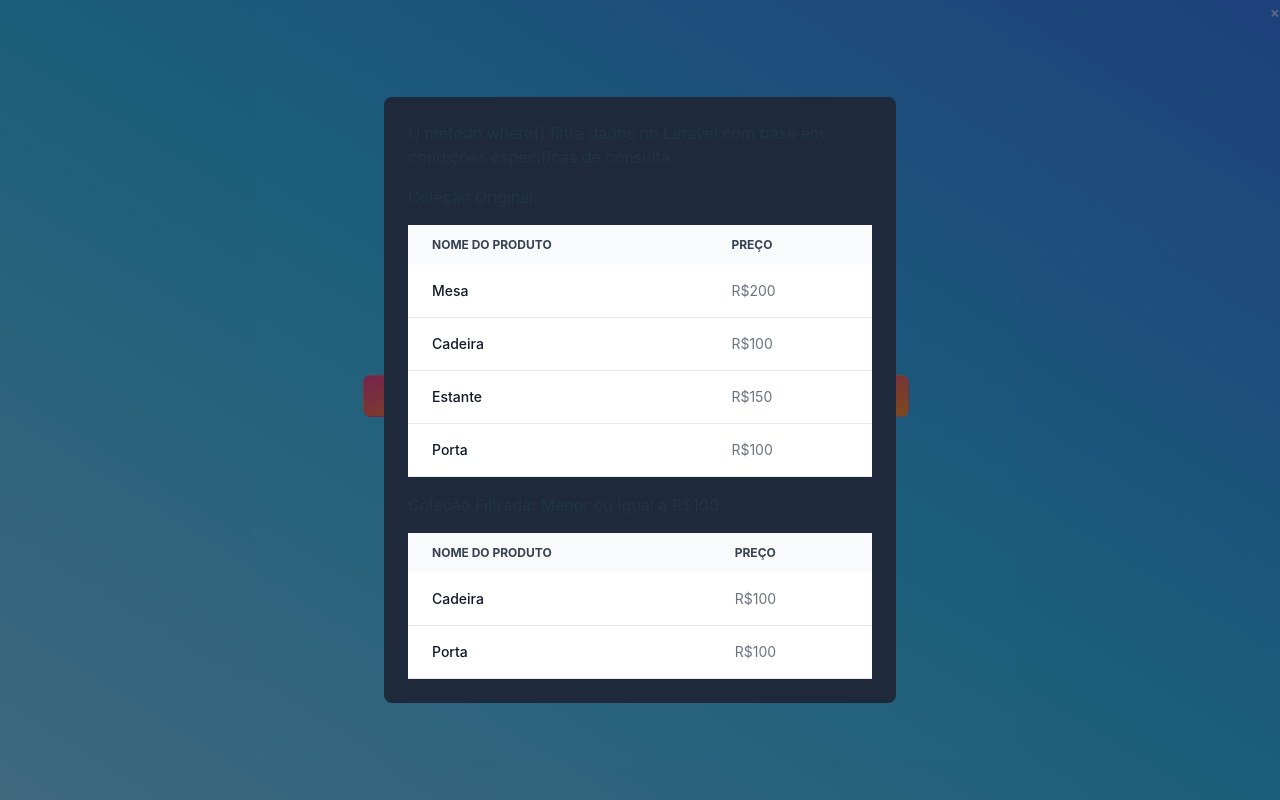
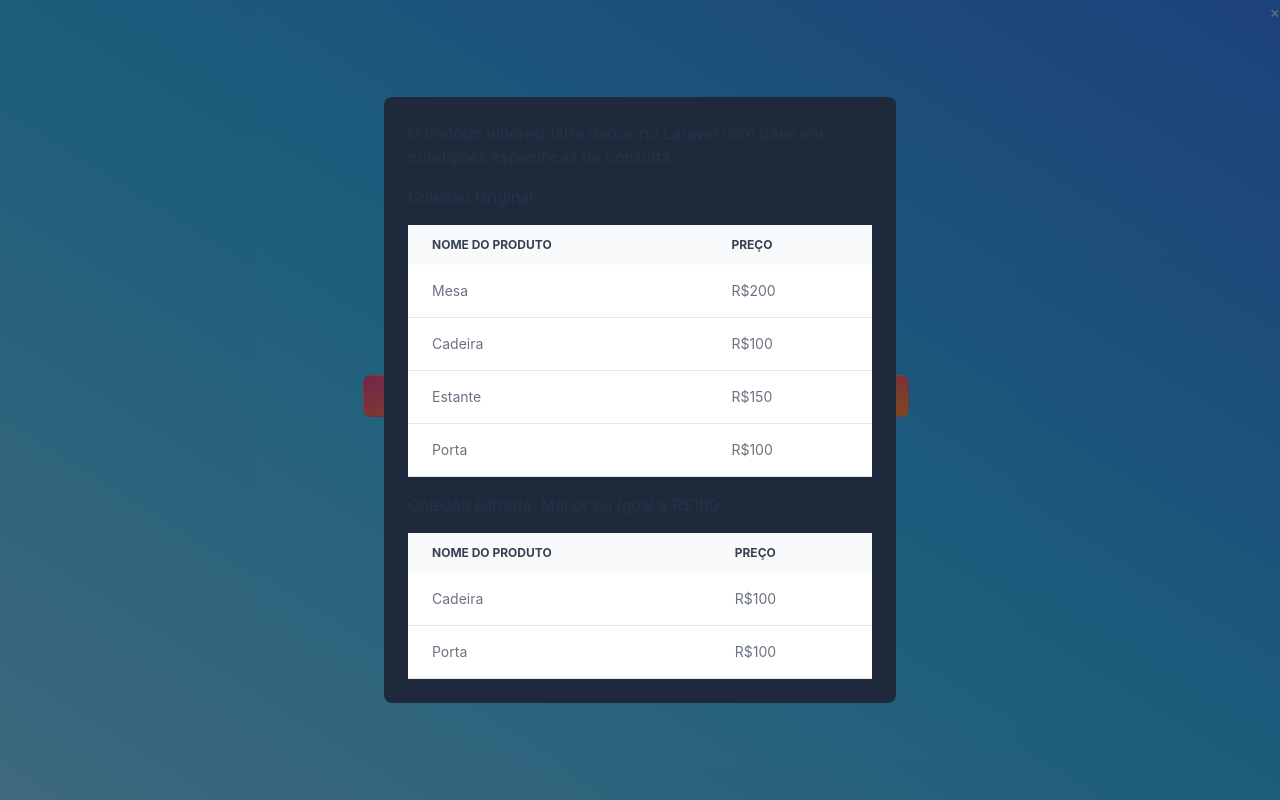
Before and after one commit to thefoxdeveloper/my-project, a React (Vite) app: page / in a window 1280 px wide. Both pictures are taken after a click on the button "where()". Built offline with nearby package versions, Linux system fonts and the light colour scheme.

Commit message:
fix: styling table

```diff
--- a/src/FilteredCollection.jsx
+++ b/src/FilteredCollection.jsx
@@ -23,8 +23,8 @@ class FilteredCollection extends React.Component {
         </p>
         <div className="relative overflow-x-auto mb-4">
           <h2 className="mb-4">Coleção Original:</h2>
-          <table className="w-full text-sm text-left rtl:text-right text-gray-500 dark:text-gray-400">
-            <thead className="text-xs text-gray-700 uppercase bg-gray-50 dark:bg-gray-700 dark:text-gray-400">
+          <table className="w-full text-sm text-left text-gray-500">
+            <thead className="text-xs bg-gray-50 uppercase text-gray-700">
               <tr>
                 <th scope="col" className="px-6 py-3">
                   Nome do Produto
@@ -36,11 +36,8 @@ class FilteredCollection extends React.Component {
             </thead>
             <tbody>
               {collection.map((item, index) => (
-                <tr
-                  key={index}
-                  className="bg-white border-b dark:bg-gray-800 dark:border-gray-700"
-                >
-                  <td className="px-6 py-4 font-medium text-gray-900 whitespace-nowrap dark:text-white">
+                <tr key={index} className="bg-white border-b">
+                  <td className="px-6 py-4 whitespace-nowrap">
                     {item.produto}
                   </td>
                   <td className="px-6 py-4">R${item.preco}</td>
@@ -52,8 +49,8 @@ class FilteredCollection extends React.Component {
 
         <div className="relative overflow-x-auto">
           <h2 className="mb-4">Coleção Filtrada: Menor ou Igual a R$100</h2>
-          <table className="w-full text-sm text-left rtl:text-right text-gray-500 dark:text-gray-400">
-            <thead className="text-xs text-gray-700 uppercase bg-gray-50 dark:bg-gray-700 dark:text-gray-400">
+          <table className="w-full text-sm text-left text-gray-500">
+            <thead className="text-xs bg-gray-50 uppercase text-gray-700">
               <tr>
                 <th scope="col" className="px-6 py-3">
                   Nome do Produto
@@ -65,11 +62,8 @@ class FilteredCollection extends React.Component {
             </thead>
             <tbody>
               {filtrado.map((item, index) => (
-                <tr
-                  key={index}
-                  className="bg-white border-b dark:bg-gray-800 dark:border-gray-700"
-                >
-                  <td className="px-6 py-4 font-medium text-gray-900 whitespace-nowrap dark:text-white">
+                <tr key={index} className="bg-white border-b">
+                  <td className="px-6 py-4 whitespace-nowrap">
                     {item.produto}
                   </td>
                   <td className="px-6 py-4">R${item.preco}</td>
```
